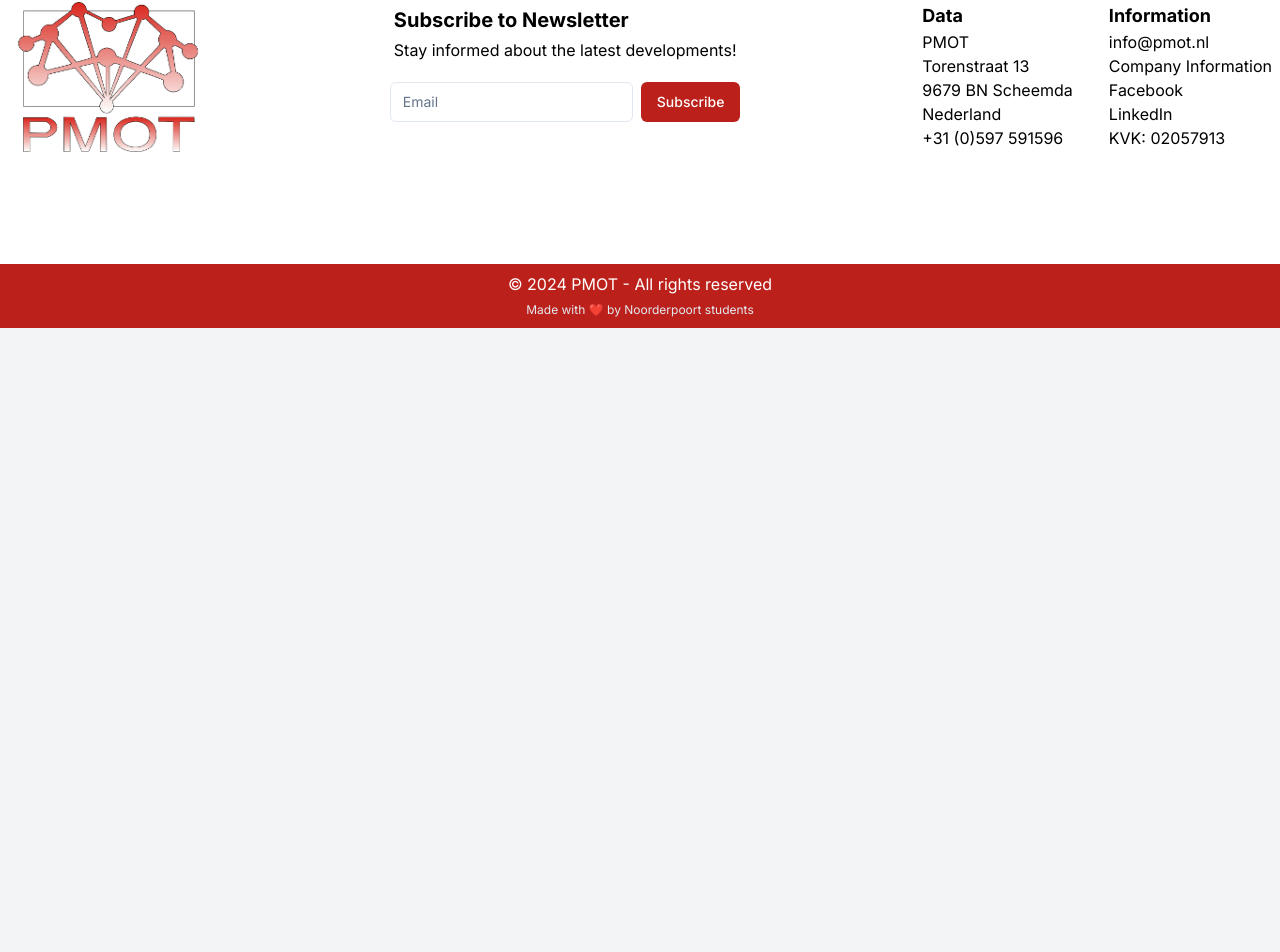
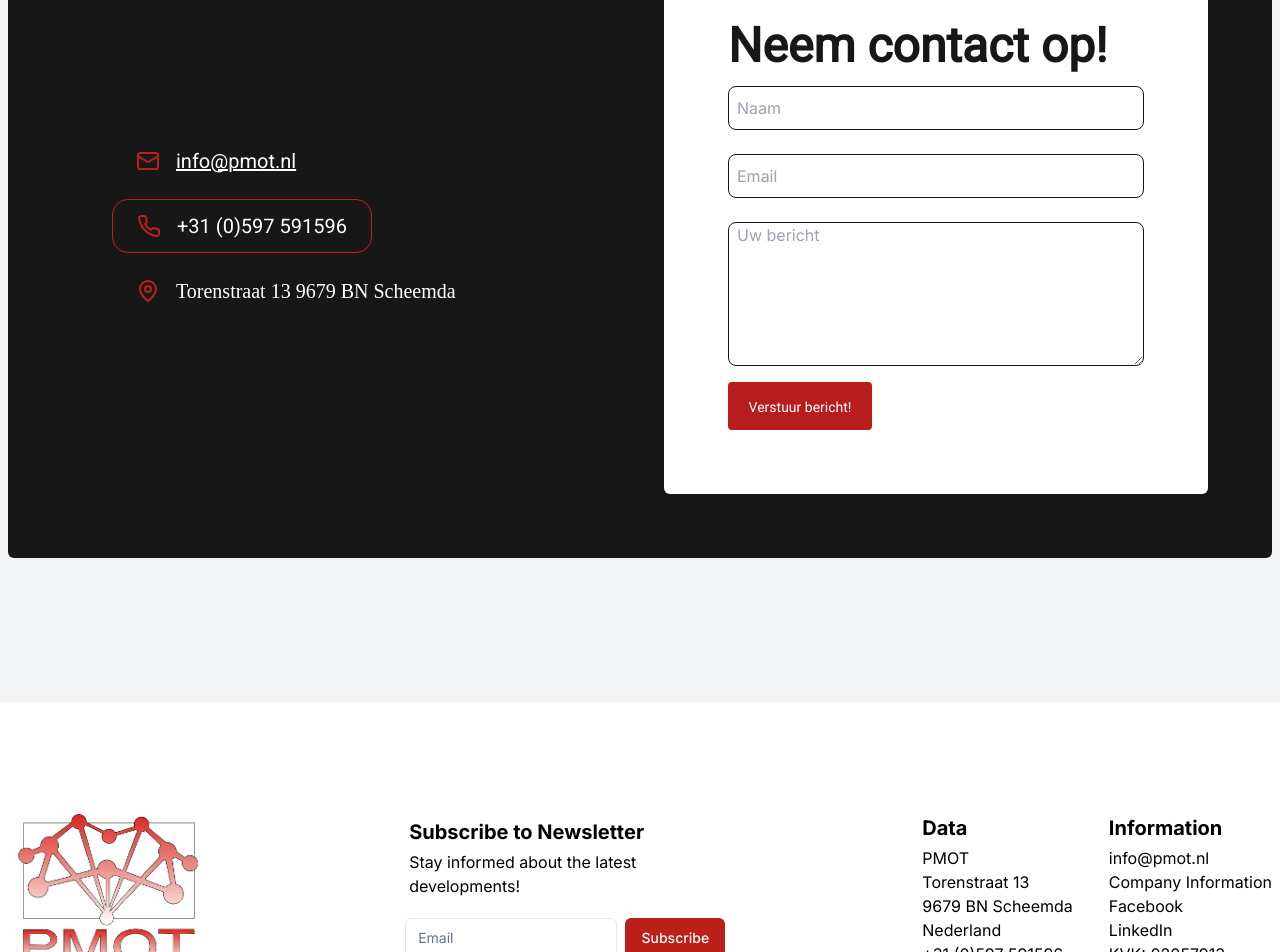
Before and after one commit to Jean-Marcde16e/Project-PMOT, a Next.js app: page /en in a window 1280 px wide. Shown: the part 1766-2718 px from the top of the page. Before the commit the page ends 2094 px from the top, so only its background shows below. Built offline with nearby package versions, Linux system fonts and the light colour scheme; no server answers.

Commit message:
Hompage Reponsive fix, conctact form done and responsive

```diff
--- a/app/[locale]/(pages)/(index)/page.tsx
+++ b/app/[locale]/(pages)/(index)/page.tsx
@@ -1,15 +1,17 @@
 import Headline from "@/components/Headline";
+import ContactForm from "@/components/index/ContactForm";
 import { Hero } from "@/components/index/Hero";
 import { Information } from "@/components/index/Information";
 import { Reviews } from "@/components/index/Reviews";
 
 export default function HomePage() {
   return (
-    <main className="flex justify-between items-center mx-auto px-4 sm:px-2 py-4 max-w-7xl">
+    <main className="flex justify-between items-center mx-auto px-4 sm:px-2  py-4 max-w-screen-sm md:max-w-7xl ">
       <div>
         <Hero />
         <Information />
         <Reviews />
+        <ContactForm />
       </div>
     </main>
   );
--- a/components/Footer.tsx
+++ b/components/Footer.tsx
@@ -11,8 +11,8 @@ export function Footer() {
     return (
         <div className="bg-primary mt-12">
             <div className="mx-auto px-4 sm:px-2 py-4 max-w-7xl">
-                <div className="flex flex-col sm:flex-row justify-between my-24">
-                    <div className="mx-auto sm:mx-0">
+                <div className="flex flex-col gap-8 md:gap-0 md:flex-row justify-between my-24">
+                    <div className="mx-auto md:mx-0">
                         <Image
                             src="/logo-big.png"
                             alt="Logo"
@@ -20,33 +20,35 @@ export function Footer() {
                             width={200}
                         />
                     </div>
-                    <div className="flex flex-col mt-12 sm:mt-0">
-                        <div className="p-1">
-                            <h1 className="font-bold text-xl text-center sm:text-left">
+                    <div className="flex flex-col items-center mt-12 max-w-xs sm:mt-0">
+                        <div className="p-1 w-full max-w-xs">
+                            <h1 className="font-bold text-lg md:text-xl text-left">
                                 {t("newsletterTitle")}
                             </h1>
-                            <p className="mt-1 text-center sm:text-left">
+                            <p className="mt-1 text-left">
                                 {t("newsletterSubTitle")}
                             </p>
                         </div>
-                        <div className="flex w-full max-w-sm items-center space-x-2 mt-2 sm:mt-4">
+                        <div className="flex w-full max-w-xs items-center space-x-2 mt-2 sm:mt-4">
                             <Input type="email" placeholder={t("form.email")} />
                             <Button type="submit" variant={"secondary"}>
                                 {t("form.subscribe")}
                             </Button>
                         </div>
                     </div>
-                    <div className="flex flex-col sm:flex-row text-center sm:text-left gap-9 mt-6 sm:mt-0">
+                    <div className="flex flex-col sm:justify-center sm:flex-row text-left gap-9 mt-6 sm:mt-0">
                         <div>
-                            <h1 className="font-bold text-lg">{t("data")}</h1>
-                            <p>PMOT</p>
-                            <p>Torenstraat 13</p>
-                            <p>9679 BN Scheemda</p>
-                            <p>Nederland</p>
-                            <p>+31 (0)597 591596</p>
+                            <h1 className="font-bold text-xl mb-1">{t("data")}</h1>
+                            <ul>
+                                <li>PMOT</li>
+                                <li>Torenstraat 13</li>
+                                <li>9679 BN Scheemda</li>
+                                <li>Nederland</li>
+                                <li>+31 (0)597 591596</li>
+                            </ul>
                         </div>
                         <div className="flex flex-col">
-                            <h1 className="font-bold text-lg">
+                            <h1 className="font-bold text-xl mb-1">
                                 {t("information")}
                             </h1>
                             <Link
@@ -92,8 +94,8 @@ export function Footer() {
                             © {new Date().getFullYear()} PMOT - All rights reserved
                         </p>
                         <small className="text-muted-foreground text-slate-200 text-xs">
-                          Made with ❤️ by{" "} Noorderpoort students
-                          </small>
+                            Made with ❤️ by{" "} Noorderpoort students
+                        </small>
                     </div>{" "}
                 </div>
             </div>
--- a/components/Navbar.tsx
+++ b/components/Navbar.tsx
@@ -130,7 +130,7 @@ export function Navbar() {
           <div className="flex gap-1 text-white">
             <Categories translations={t("categories")} />
           </div>
-          <div className="flex gap-3 text-white font-roboto">
+          <div className="flex gap-5 text-white font-roboto">
             <Link
               href="/"
               className="text-muted-foreground hover:text-foreground"
--- /dev/null
+++ b/components/index/ContactForm.tsx
@@ -0,0 +1,52 @@
+import React from 'react';
+import { Mail } from "lucide-react";
+import { Phone } from "lucide-react";
+import { MapPin } from "lucide-react";
+
+function ContactForm() {
+    return (
+        <section className="h-fit bg-neutral-900 grid md:grid-cols-2 lg:gap-12 lg:my-20 my-10 gap-8  px-4 py-8 lg:p-16 rounded-md">
+
+            <div className="flex-col justify-start items-start gap-6 inline-flex my-auto px-4 lg:px-16">
+
+                <div className="rounded-2xl justify-start items-center gap-4 inline-flex">
+                    <Mail color="#BC201B" />
+                    <p className="text-white text-xl font-medium font-roboto underline">info@pmot.nl</p>
+                </div>
+
+                <div className="rounded-2xl border -ml-4 md:-ml-6 border-secondary justify-start items-center gap-4 px-4 py-1 md:px-6 md:py-3 flex">
+                    <Phone color="#BC201B" />
+                    <p className="text-white text-xl font-medium font-roboto"> +31 (0)597 591596</p>
+                </div>
+
+                <div className="rounded-2xl justify-start items-center gap-4 inline-flex">
+                    <MapPin color="#BC201B" />
+                    <p className="text-white text-xl font-medium font-['Poppins']">Torenstraat 13 9679 BN Scheemda</p>
+                </div>
+
+            </div>
+
+            <form className="px-8 lg:px-16 bg-white flex-col justify-center items-start rounded-md flex">
+
+                <div className="w-full h-full py-12 lg:py-16 flex flex-col gap-4">
+                    <h1 className="text-neutral-900 text-2xl sm:text-3xl md:text-5xl font-semibold font-['Roboto']">Neem contact op!</h1>
+
+                    <div className=" flex-col justify-start items-start flex gap-6">
+                        <input type="text" placeholder="Naam" className="h-11 px-2 w-full bg-white rounded-lg border border-neutral-900" />
+
+                        <input type="email" placeholder="Email" className="px-2 flex-grow-1 h-11 w-full bg-white rounded-lg border border-neutral-900" />
+
+                        <textarea placeholder="Uw bericht" className=" px-2 h-36 w-full bg-white rounded-lg border border-neutral-900"></textarea>
+                    </div>
+
+                    <div className="w-36 h-12 px-4 py-3 bg-red-700 rounded text-center">
+                        <button type="submit" className="text-white text-sm font-medium font-roboto">Verstuur bericht!</button>
+                    </div>
+                </div>
+            </form>
+
+        </section>
+    )
+}
+
+export default ContactForm
--- a/components/index/Hero.tsx
+++ b/components/index/Hero.tsx
@@ -47,11 +47,11 @@ export function Hero() {
   }, [locale]);
 
   return (
-    <section className="dark:bg-gray-800 dark:text-gray-100 mt-5 sm:mt-12">
-      <div className="flex justify-between flex-col-reverse sm:flex-row">
+    <section className="dark:bg-gray-800 w-full md:max-w-5xl lg:max-w-7xl dark:text-gray-100 mt-5 sm:mt-12">
+      <div className="flex justify-between flex-col-reverse md:flex-row">
         <div className="sm:pr-5">
           <div className="sm:pr-12">
-            <h1 className="text-xl md:text-4xl font-bold mt-4 text-tertiary sm:mt-0">
+            <h1 className="text-xl md:text-4xl font-bold mt-4 text-tertiary md:mt-0">
               {loading ? <Skeleton width={700} height={50} /> : title}
             </h1>
             <p className="mt-5 mb-8 text-lg sm:mb-12 text-left">
--- a/components/index/Reviews.tsx
+++ b/components/index/Reviews.tsx
@@ -69,7 +69,7 @@ export function Reviews() {
       opts={{
         align: "start",
       }}
-      className="w-screen mx-auto px-4 sm:px-2 py-4 max-w-7xl mt-20"
+      className="mx-auto px-4 sm:px-2 py-4 max-w-xs sm:max-w-lg md:max-w-2xl lg:max-w-7xl mt-20"
     >
       <Headline Text="Reviews" />
       <CarouselContent>
@@ -116,8 +116,8 @@ export function Reviews() {
             </CarouselItem>
           ))}
       </CarouselContent>
-      <CarouselPrevious className="hidden sm:flex" />
-      <CarouselNext className="hidden sm:flex" />
+      <CarouselPrevious className="hidden sm:h-12 sm:w-12 sm:flex" />
+      <CarouselNext className="hidden sm:h-12 sm:w-12 sm:flex" />
     </Carousel>
   );
 }
```
Also changed, not shown: components/index/Information.tsx (+4 -4 lines).
